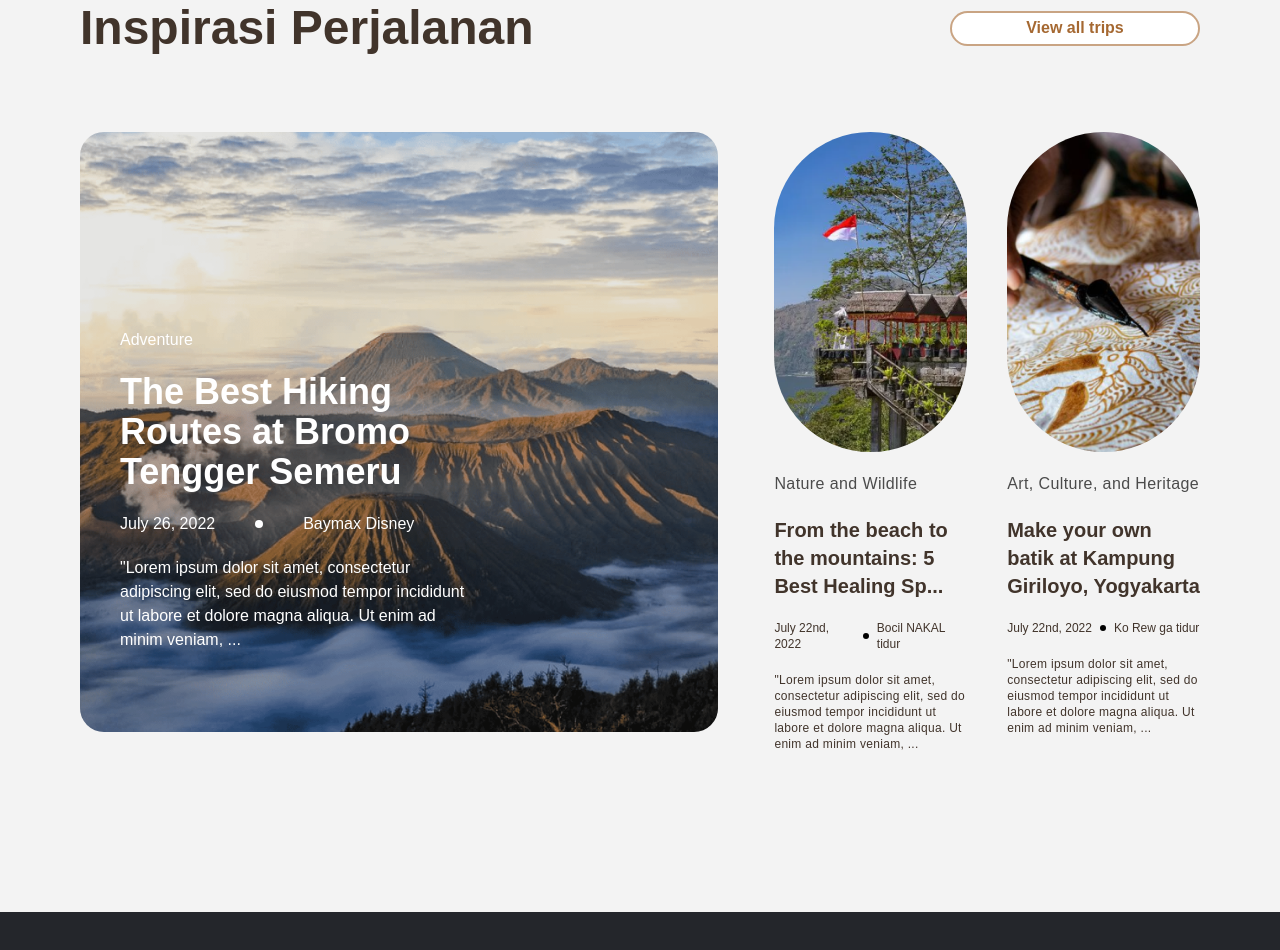
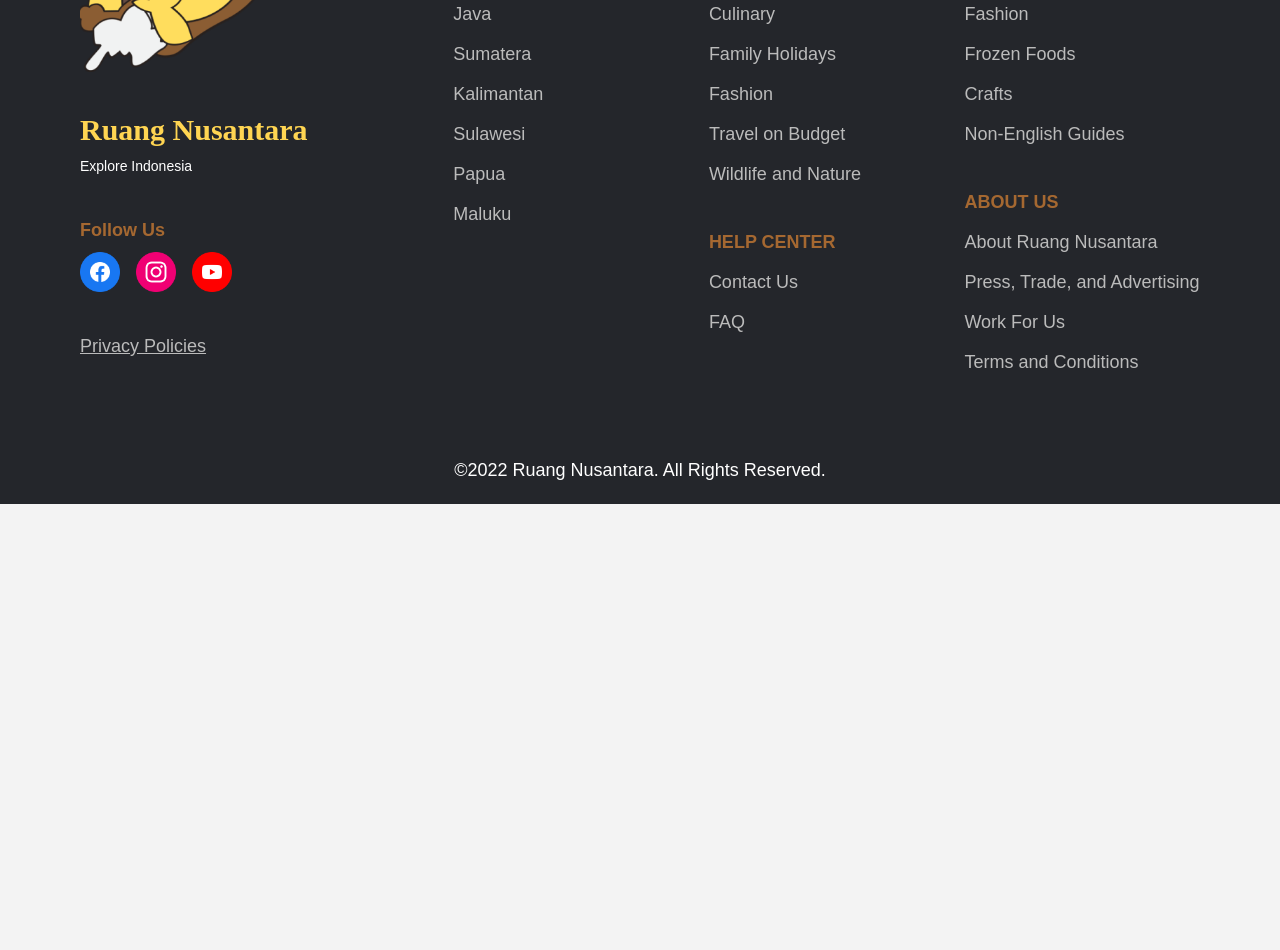
Before and after one commit to FreeJ1nG/ruang-nusantara, a Next.js app: page / in a window 1280 px wide. Shown: the part 2080-3030 px from the top of the page. After the commit the page ends 2584 px from the top, so only its background shows below. Built offline with nearby package versions, Linux system fonts and the light colour scheme.

Commit message:
changed component to TripsCard instead of TripCard

```diff
--- a/pages/index.tsx
+++ b/pages/index.tsx
@@ -1,10 +1,11 @@
-import { FC, useContext, useEffect } from "react";
+import { FC, useContext } from "react";
 
 import Button from "../components/Button/Button";
 import { DESTINATIONS } from "./constants";
 import Image from "next/image";
 import { IndoContext } from "../context/IndoContext";
 import type { NextPage } from "next";
+import TripsCard from "../components/TripsCard/index";
 import { useRouter } from "next/router";
 
 type PropTypes = {
@@ -18,117 +19,7 @@ const Home: NextPage = () => {
 		<div className="w-full flex flex-col">
 			<HomepageCard indo={indo} />
 			<DestinationCard indo={indo} />
-			<TripCard indo={indo} />
-		</div>
-	);
-};
-
-const TripCard: FC<PropTypes> = ({ indo }) => {
-	const router = useRouter();
-
-	return (
-		<div className="flex flex-col my-10 md:my-20 lg:my-40 mx-5 md:mx-14 lg:mx-20 gap-y-5 sm:gap-y-8 md:gap-y-20">
-			<div className="flex flex-col gap-y-2 md:gap-y-5">
-				<h1 className="font-ubuntu font-medium tracking-wide text-center md:text-left">
-					{indo ? "CERITA PERJALANAN" : "TRAVEL STORIES"}
-				</h1>
-				<div className="flex flex-col items-center md:flex-row gap-y-2 justify-between">
-					<h1 className="font-sanspro text-3xl sm:text-4xl lg:text-5xl font-black text-center md:text-left">
-						{indo
-							? "Inspirasi Perjalanan"
-							: "Get inspired from the latest stories"}
-					</h1>
-					<Button
-						label="View all trips"
-						type="secondary"
-						width={250}
-						height={35}
-						onClick={() => router.push("/trips")}
-					/>
-				</div>
-			</div>
-			<div className="flex flex-col gap-y-10 xl:flex-row gap-x-14">
-				<div className="relative w-full xl:w-3/5 h-[600px]">
-					<div className="absolute bottom-0 top-0 left-0 right-0 bg-black/10 z-50 rounded-3xl"></div>
-					<Image
-						src="/bromo.png"
-						layout="fill"
-						alt="Bromo Mountain"
-						className="rounded-3xl"
-						objectFit="cover"
-					/>
-					<div className="text-sm md:text-base absolute left-0 right-0 bottom-10 md:bottom-20 flex flex-col gap-y-5 mx-10 mr-10 md:mr-20 xl:mr-60 font-medium font-ubuntu text-white z-60">
-						<h1>Adventure</h1>
-						<h1 className="font-bold font-sanspro text-2xl lg:text-4xl">
-							The Best Hiking Routes at Bromo Tengger Semeru
-						</h1>
-						<div className="flex flex-row gap-x-5 xl:gap-x-10 items-center">
-							<h1>July 26, 2022</h1>
-							<div className="w-2 h-2 rounded-full bg-white" />
-							<h1>Baymax Disney</h1>
-						</div>
-						<h1 className="font-normal">
-							{'"'}Lorem ipsum dolor sit amet, consectetur adipiscing elit, sed
-							do eiusmod tempor incididunt ut labore et dolore magna aliqua. Ut
-							enim ad minim veniam, ...
-						</h1>
-					</div>
-				</div>
-				<div className="w-full xl:w-2/5 flex flex-col gap-y-10 sm:flex-row justify-center gap-x-10">
-					<div className="text-sm md:text-base font-ubuntu w-full sm:w-1/2 lg:w-1/3 xl:w-1/2 flex flex-col gap-y-5">
-						<div className="relative w-full h-80">
-							<Image
-								objectFit="cover"
-								src="/nature_and_wildlife.png"
-								layout="fill"
-								alt="Nature and Wildlife"
-								className="rounded-full"
-							/>
-						</div>
-						<h1 className="text-lighter tracking-wide">Nature and Wildlife</h1>
-						<h1 className="font-bold font-sanspro leading-2 text-xl">
-							From the beach to the mountains: 5 Best Healing Sp...
-						</h1>
-						<div className="text-xs flex flex-row items-center gap-x-2">
-							<h1>July 22nd, 2022</h1>
-							<div className="w-1.5 h-1.5 rounded-full bg-black" />
-							<h1>Bocil NAKAL tidur</h1>
-						</div>
-						<h1 className="tracking-wide text-xs">
-							{'"'}Lorem ipsum dolor sit amet, consectetur adipiscing elit, sed
-							do eiusmod tempor incididunt ut labore et dolore magna aliqua. Ut
-							enim ad minim veniam, ...
-						</h1>
-					</div>
-					<div className="text-sm md:text-base font-ubuntu w-full sm:w-1/2 lg:w-1/3 xl:w-1/2 flex flex-col gap-y-5">
-						<div className="relative w-full h-80">
-							<Image
-								objectFit="cover"
-								src="/art_culture_heritage.png"
-								layout="fill"
-								alt="Nature and Wildlife"
-								className="rounded-full"
-							/>
-						</div>
-						<h1 className="text-lighter tracking-wide">
-							Art, Culture, and Heritage
-						</h1>
-						<h1 className="font-bold font-sanspro leading-2 text-xl">
-							Make your own batik at Kampung Giriloyo, Yogyakarta
-						</h1>
-						<div className="text-xs flex flex-row items-center gap-x-2">
-							<h1>July 22nd, 2022</h1>
-							<div className="w-1.5 h-1.5 rounded-full bg-black" />
-							<h1>Ko Rew ga tidur</h1>
-						</div>
-						<h1 className="tracking-wide text-xs">
-							{'"'}Lorem ipsum dolor sit amet, consectetur adipiscing elit, sed
-							do eiusmod tempor incididunt ut labore et dolore magna aliqua. Ut
-							enim ad minim veniam, ...
-						</h1>
-					</div>
-				</div>
-			</div>
+			<TripsCard />
 		</div>
 	);
 };
```
